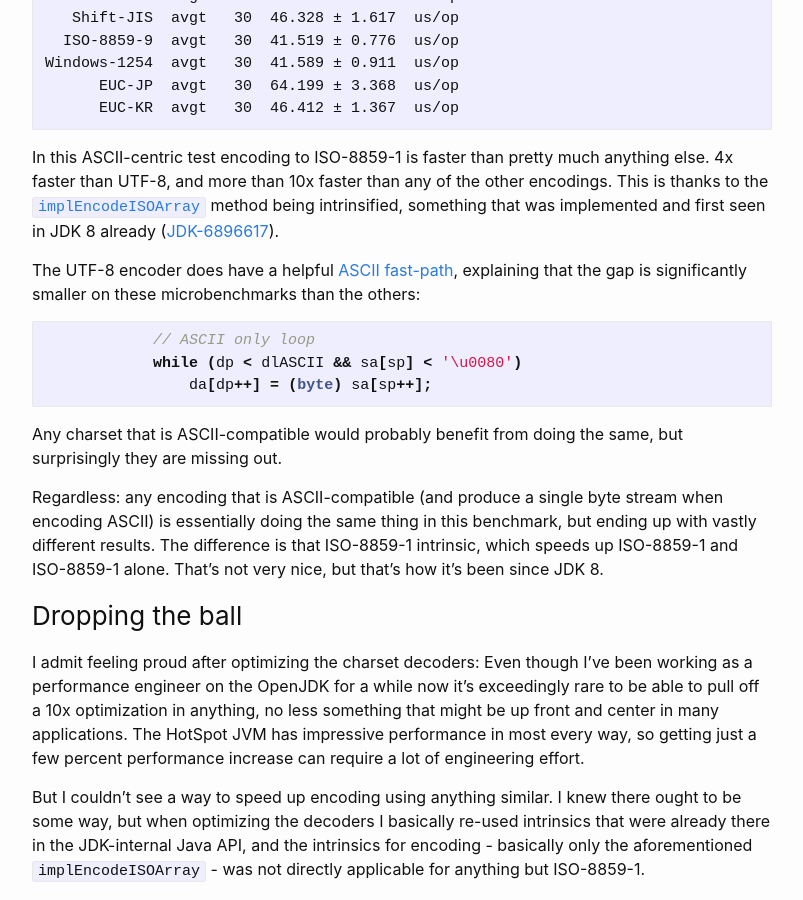
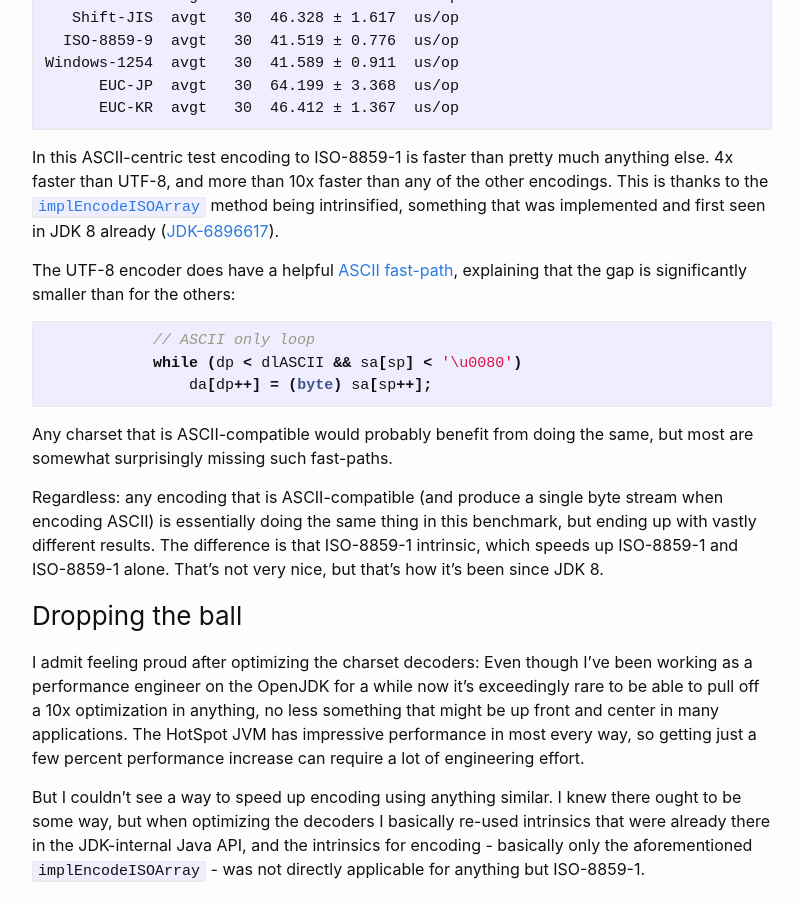
Before and after one commit to cl4es/cl4es.github.io, a Jekyll site: the page built from _posts/2021-10-17-Faster-Charset-Encoding.md, in a window 1280 px wide and 900 px high, scrolled down 1162 px. Shown: the whole window, without its empty margins (238-1041 px from the left). Built offline with Jekyll 4.4.1, drawn with Linux system fonts in a browser that asks for light colours; comment, search, counter and statistics services are not loaded.

Commit message:
minor edits

````diff
--- a/_posts/2021-10-17-Faster-Charset-Encoding.md
+++ b/_posts/2021-10-17-Faster-Charset-Encoding.md
@@ -44,7 +44,7 @@ Windows-1254  avgt   30  41.589 ± 0.911  us/op
 
 In this ASCII-centric test encoding to ISO-8859-1 is faster than pretty much anything else. 4x faster than UTF-8, and more than 10x faster than any of the other encodings. This is thanks to the [`implEncodeISOArray`](https://github.com/openjdk/jdk17u/blob/master/src/java.base/share/classes/sun/nio/cs/ISO_8859_1.java#L155) method being intrinsified, something that was implemented and first seen in JDK 8 already ([JDK-6896617](https://bugs.openjdk.java.net/browse/JDK-6896617)).
 
-The UTF-8 encoder does have a helpful [ASCII fast-path](https://github.com/openjdk/jdk17u/blob/master/src/java.base/share/classes/sun/nio/cs/UTF_8.java#L457), explaining that the gap is significantly smaller on these microbenchmarks than the others:
+The UTF-8 encoder does have a helpful [ASCII fast-path](https://github.com/openjdk/jdk17u/blob/master/src/java.base/share/classes/sun/nio/cs/UTF_8.java#L457), explaining that the gap is significantly smaller than for the others:
 
 ```java
             // ASCII only loop
@@ -52,7 +52,7 @@ The UTF-8 encoder does have a helpful [ASCII fast-path](https://github.com/openj
                 da[dp++] = (byte) sa[sp++];
 ```
 
-Any charset that is ASCII-compatible would probably benefit from doing the same, but surprisingly they are missing out.
+Any charset that is ASCII-compatible would probably benefit from doing the same, but most are somewhat surprisingly missing such fast-paths.
 
 Regardless: any encoding that is ASCII-compatible (and produce a single byte stream when encoding ASCII) is essentially doing the same thing in this benchmark, but ending up with vastly different results. The difference is that ISO-8859-1 intrinsic, which speeds up ISO-8859-1 and ISO-8859-1 alone. That's not very nice, but that's how it's been since JDK 8.
 
````
